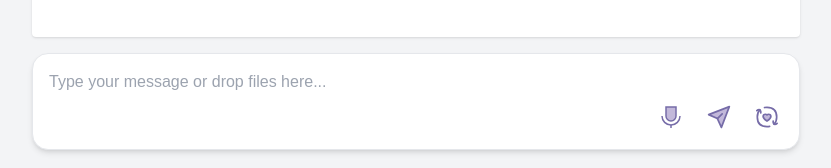
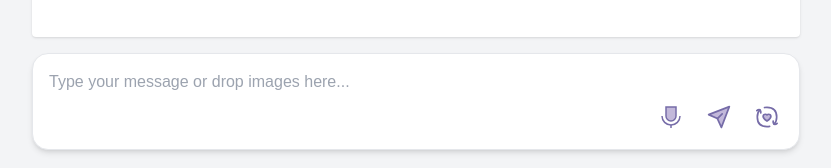
Before and after one commit to fodortimea/google-agent, a Next.js app: page / in a window 1280 px wide. Shown: the part 539-707 px from the top of the page, without its empty margins (224-1055 px from the left). Built offline with nearby package versions, Linux system fonts and the light colour scheme.

Commit message:
added enter to submit

```diff
--- a/app/components/ChatInputForm.tsx
+++ b/app/components/ChatInputForm.tsx
@@ -6,7 +6,7 @@ import { SendButton } from "./SendButton";
 type Props = {
   message: string;
   setMessage: (value: string) => void;
-  handleSubmit: (e: React.FormEvent<HTMLFormElement>) => void;
+  handleSubmit: (e?: React.FormEvent<HTMLFormElement>) => void;
   handleDragOver: (e: React.DragEvent<HTMLDivElement>) => void;
   handleDrop: (e: React.DragEvent<HTMLDivElement>) => void;
   images: { id: string; file: File }[];
@@ -47,8 +47,14 @@ const ChatInputForm = ({
       <textarea
         value={message}
         onChange={(e) => setMessage(e.target.value)}
-        placeholder="Type your message or drop files here..."
-        className="w-full resize-none bg-transparent border-none focus:outline-none max-h-32 overflow-y-auto"
+        onKeyDown={(e) => {
+          if (e.key === "Enter" && !e.shiftKey) {
+            e.preventDefault();
+            handleSubmit();
+          }
+        }}
+        placeholder="Type your message or drop images here..."
+        className="w-full resize-none bg-transparent border-none focus:outline-none max-h-32 overflow-y-auto text-primary"
       />
 
       <div className="mt-2 flex gap-2 flex-wrap">
--- a/app/components/SendIcon.tsx
+++ b/app/components/SendIcon.tsx
@@ -21,23 +21,23 @@ export function SendIcon({ size = 24 }: SendIconProps) {
           id="Vector 2313"
           fill="#C2B8DA"
           d="M9.552857142857142 12.737142857142857 0.7960714285714285 8.756785714285714l20.697857142857142 -7.960714285714285 -7.960714285714285 20.697857142857142L9.552857142857142 12.737142857142857Z"
-          stroke-width="1.71"
+          strokeWidth="1.71"
         ></path>
         <path
           id="Vector 2311"
           stroke="#766CA8"
-          stroke-linecap="round"
-          stroke-linejoin="round"
+          strokeLinecap="round"
+          strokeLinejoin="round"
           d="M9.552857142857142 12.737142857142857 0.7960714285714285 8.756785714285714l20.697857142857142 -7.960714285714285 -7.960714285714285 20.697857142857142L9.552857142857142 12.737142857142857Z"
-          stroke-width="1.71"
+          strokeWidth="1.71"
         ></path>
         <path
           id="Vector 2312"
           stroke="#766CA8"
-          stroke-linecap="round"
-          stroke-linejoin="round"
+          strokeLinecap="round"
+          strokeLinejoin="round"
           d="m9.552857142857142 12.737142857142857 4.776428571428571 -4.776428571428571"
-          stroke-width="1.71"
+          strokeWidth="1.71"
         ></path>
       </g>
     </svg>
```
